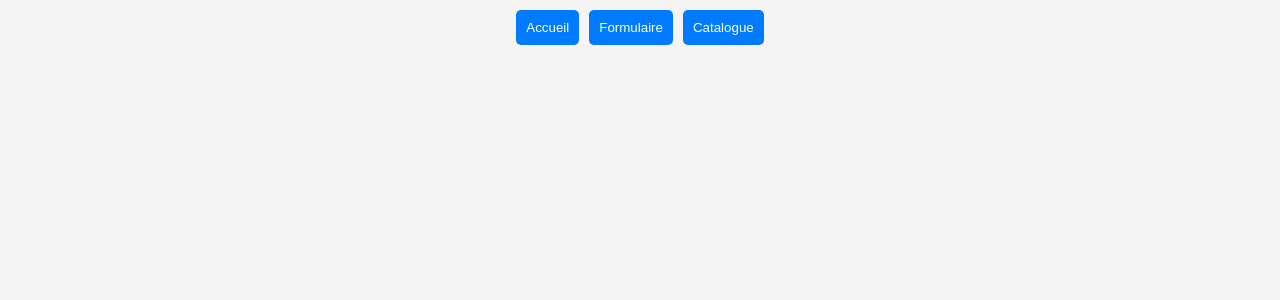
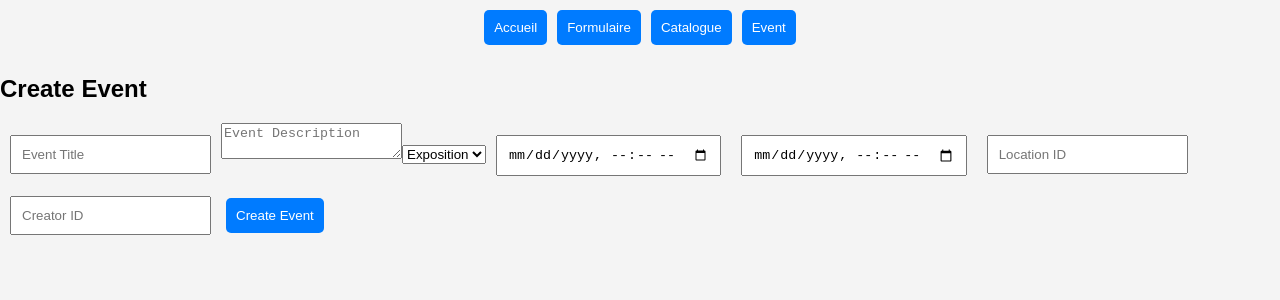
Before and after one commit to riwadR/EventCulture, a React (Create React App) app in the folder frontend/: page /event/new in a window 1280 px wide. Shown: the top 300 px of the page. Built offline with nearby package versions, Linux system fonts and the light colour scheme.

Commit message:
add Catalogue + event

```diff
--- a/frontend/src/components/Navbar/Navbar.js
+++ b/frontend/src/components/Navbar/Navbar.js
@@ -9,7 +9,8 @@ const Navbar = () => {
     const buttons = [
         { name: 'Accueil', path:'/' },
         { name: 'Formulaire', path:'/formulaire' },
-        { name: 'Catalogue', path:'/catalogue' }
+        { name: 'Catalogue', path:'/catalogue' },
+        { name: 'Event', path:'/event' },
     ];
 
     const handleClick = (path) => {
--- a/frontend/src/index.js
+++ b/frontend/src/index.js
@@ -5,9 +5,13 @@ import App from './App';
 import { BrowserRouter, Routes, Route } from 'react-router';
 import Formulaire from './pages/Formulaire/Formulaire';
 import Navbar from './components/Navbar/Navbar';
-import CatalogueList from './components/Catalogue/CatalogueList';
-import CatalogueNew from './components/Catalogue/CatalogueNew';
-import CatalogueUpdate from './components/Catalogue/CatalogueUpdate';
+
+import CatalogueList from './pages/Catalogue/List/CatalogueList';
+import CatalogueNew from './pages/Catalogue/New/CatalogueNew';
+import CatalogueUpdate from './pages/Catalogue/Update/CatalogueUpdate';
+
+import EventList from './pages/Event/List/EventList.js';
+import EventForm from './pages/Event/New-Update/EventForm';
 
 const root = ReactDOM.createRoot(document.getElementById('root'));
 
@@ -19,9 +23,17 @@ root.render(
     <Routes>
       <Route path="/" element={<App />} />
       <Route path="/formulaire" element={<Formulaire />} />
+
+      // Catalogue
       <Route path="/catalogue" element={<CatalogueList />} />
       <Route path="/catalogue/new" element={<CatalogueNew />} />
       <Route path="/catalogue/update/:id" element={<CatalogueUpdate />} />
+
+      // Event
+      <Route path="/event" element={<EventList />} />
+      <Route path="/event/new" element={<EventForm />} />
+      <Route path="/event/update/:id" element={<EventForm />} />
+
     </Routes>
   </BrowserRouter>
 );
--- a/frontend/src/components/Catalogue/CatalogueList.js
+++ b/frontend/src/pages/Catalogue/List/CatalogueList.js
@@ -1,7 +1,7 @@
 import React, { useEffect, useState } from 'react';
-import { getAllCatalogues, deleteCatalogue } from '../../services/catalogueService.js';
-import CatalogueNew from './CatalogueNew.js';
-import CatalogueUpdate from './CatalogueUpdate.js';
+import { getAllCatalogues, deleteCatalogue } from '../../../services/catalogueService.js';
+import CatalogueNew from '../New/CatalogueNew.js';
+import CatalogueUpdate from '../Update/CatalogueUpdate.js';
 
 const CatalogueList = () => {
   const [catalogues, setCatalogues] = useState([]);
--- a/frontend/src/components/Catalogue/CatalogueNew.js
+++ b/frontend/src/pages/Catalogue/New/CatalogueNew.js
@@ -1,5 +1,5 @@
 import React, { useState } from 'react';
-import { createCatalogue } from '../../services/catalogueService.js';
+import { createCatalogue } from '../../../services/catalogueService.js';
 
 const CatalogueNew = ({ onCatalogueAdded }) => {
   const [nom, setNom] = useState('');
--- a/frontend/src/components/Catalogue/CatalogueUpdate.js
+++ b/frontend/src/pages/Catalogue/Update/CatalogueUpdate.js
@@ -1,5 +1,5 @@
 import React, { useState } from 'react';
-import { updateCatalogue } from '../../services/catalogueService.js';
+import { updateCatalogue } from '../../../services/catalogueService.js';
 
 const CatalogueUpdate = ({ catalogue, onCatalogueUpdated }) => {
   const [nom, setNom] = useState(catalogue.nom);
--- /dev/null
+++ b/frontend/src/pages/Event/List/EventList.js
@@ -0,0 +1,47 @@
+import React, { useEffect, useState } from 'react';
+import { getAllEvents, deleteEvent } from '../../../services/eventService';
+
+const EventList = () => {
+    const [events, setEvents] = useState([]);
+
+    useEffect(() => {
+        fetchEvents();
+    }, []);
+
+    const fetchEvents = async () => {
+        try {
+            const data = await getAllEvents();
+            setEvents(data);
+        } catch (error) {
+            console.error("There was an error fetching the events", error);
+        }
+    };
+
+    const handleDelete = async (id) => {
+        try {
+            await deleteEvent(id);
+            fetchEvents(); // Refresh the list after deletion
+        } catch (error) {
+            console.error("There was an error deleting the event:", error);
+        }
+    };
+
+    return (
+        <div>
+            <h2>Event List</h2>
+            <ul>
+                {events.map(event => (
+                    <li key={event.id_event}>
+                        <h3>{event.titre}</h3>
+                        <p>{event.description}</p>
+                        <p><strong>Start:</strong> {new Date(event.dateDebut).toLocaleString()}</p>
+                        <p><strong>End:</strong> {new Date(event.dateFin).toLocaleString()}</p>
+                        <button onClick={() => handleDelete(event.id_event)}>Delete</button>
+                    </li>
+                ))}
+            </ul>
+        </div>
+    );
+};
+
+export default EventList;
--- /dev/null
+++ b/frontend/src/pages/Event/New-Update/EventForm.js
@@ -0,0 +1,124 @@
+import React, { useState, useEffect } from 'react';
+import { createEvent, updateEvent, getEventById } from '../../../services/eventService';
+
+const EventForm = ({ match }) => {
+    const [eventData, setEventData] = useState({
+        titre: '',
+        description: '',
+        type: 'Exposition',
+        dateDebut: '',
+        dateFin: '',
+        id_lieu: '',
+        id_createur: ''
+    });
+
+    const [isEditMode, setIsEditMode] = useState(false);
+
+    useEffect(() => {
+        if (match && match.params.id) {
+            setIsEditMode(true);
+            fetchEvent(match.params.id);
+        }
+    }, [match]);
+
+    const fetchEvent = async (id) => {
+        try {
+            const data = await getEventById(id);
+            setEventData({
+                titre: data.titre,
+                description: data.description,
+                type: data.type,
+                dateDebut: data.dateDebut,
+                dateFin: data.dateFin,
+                id_lieu: data.id_lieu,
+                id_createur: data.id_createur
+            });
+        } catch (error) {
+            console.error("There was an error fetching the event:", error);
+        }
+    };
+
+    const handleChange = (e) => {
+        setEventData({
+            ...eventData,
+            [e.target.name]: e.target.value
+        });
+    };
+
+    const handleSubmit = async (e) => {
+        e.preventDefault();
+        try {
+            if (isEditMode) {
+                await updateEvent(match.params.id, eventData);
+            } else {
+                await createEvent(eventData);
+            }
+        } catch (error) {
+            console.error("There was an error submitting the form:", error);
+        }
+    };
+
+    return (
+        <div>
+            <h2>{isEditMode ? 'Edit Event' : 'Create Event'}</h2>
+            <form onSubmit={handleSubmit}>
+                <input
+                    type="text"
+                    name="titre"
+                    value={eventData.titre}
+                    onChange={handleChange}
+                    placeholder="Event Title"
+                    required
+                />
+                <textarea
+                    name="description"
+                    value={eventData.description}
+                    onChange={handleChange}
+                    placeholder="Event Description"
+                />
+                <select
+                    name="type"
+                    value={eventData.type}
+                    onChange={handleChange}
+                >
+                    <option value="Exposition">Exposition</option>
+                    <option value="Atelier">Atelier</option>
+                    <option value="Concert">Concert</option>
+                </select>
+                <input
+                    type="datetime-local"
+                    name="dateDebut"
+                    value={eventData.dateDebut}
+                    onChange={handleChange}
+                    required
+                />
+                <input
+                    type="datetime-local"
+                    name="dateFin"
+                    value={eventData.dateFin}
+                    onChange={handleChange}
+                    required
+                />
+                <input
+                    type="number"
+                    name="id_lieu"
+                    value={eventData.id_lieu}
+                    onChange={handleChange}
+                    placeholder="Location ID"
+                    required
+                />
+                <input
+                    type="number"
+                    name="id_createur"
+                    value={eventData.id_createur}
+                    onChange={handleChange}
+                    placeholder="Creator ID"
+                    required
+                />
+                <button type="submit">{isEditMode ? 'Update' : 'Create'} Event</button>
+            </form>
+        </div>
+    );
+};
+
+export default EventForm;
--- /dev/null
+++ b/frontend/src/services/eventService.js
@@ -0,0 +1,58 @@
+import axios from 'axios';
+
+const apiUrl = 'http://localhost:3000/api/events'; // URL to your Node.js API
+
+// Create a new event
+export const createEvent = async (eventData) => {
+    try {
+        const response = await axios.post(`${apiUrl}/new`, eventData);
+        return response.data;
+    } catch (error) {
+        console.error("There was an error creating the event:", error);
+        throw error;
+    }
+};
+
+// Get all events
+export const getAllEvents = async () => {
+    try {
+        const response = await axios.get(apiUrl);
+        return response.data;
+    } catch (error) {
+        console.error("There was an error fetching events:", error);
+        throw error;
+    }
+};
+
+// Get event by ID
+export const getEventById = async (id) => {
+    try {
+        const response = await axios.get(`${apiUrl}/${id}`);
+        return response.data;
+    } catch (error) {
+        console.error("There was an error fetching the event:", error);
+        throw error;
+    }
+};
+
+// Update event
+export const updateEvent = async (id, eventData) => {
+    try {
+        const response = await axios.put(`${apiUrl}/${id}`, eventData);
+        return response.data;
+    } catch (error) {
+        console.error("There was an error updating the event:", error);
+        throw error;
+    }
+};
+
+// Delete event
+export const deleteEvent = async (id) => {
+    try {
+        const response = await axios.delete(`${apiUrl}/delete/${id}`);
+        return response.data;
+    } catch (error) {
+        console.error("There was an error deleting the event:", error);
+        throw error;
+    }
+};
```
Also changed, not shown: frontend/src/models/Event.js (added, +14 -0 lines).
